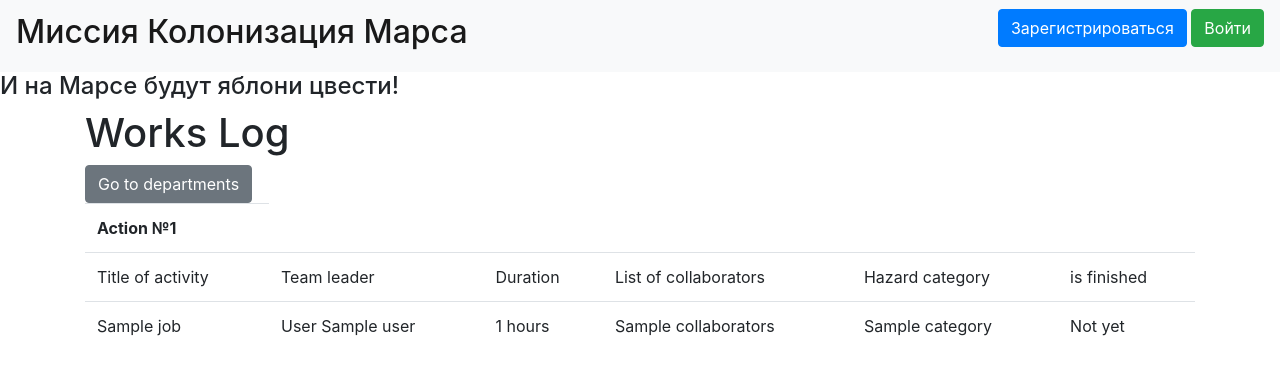
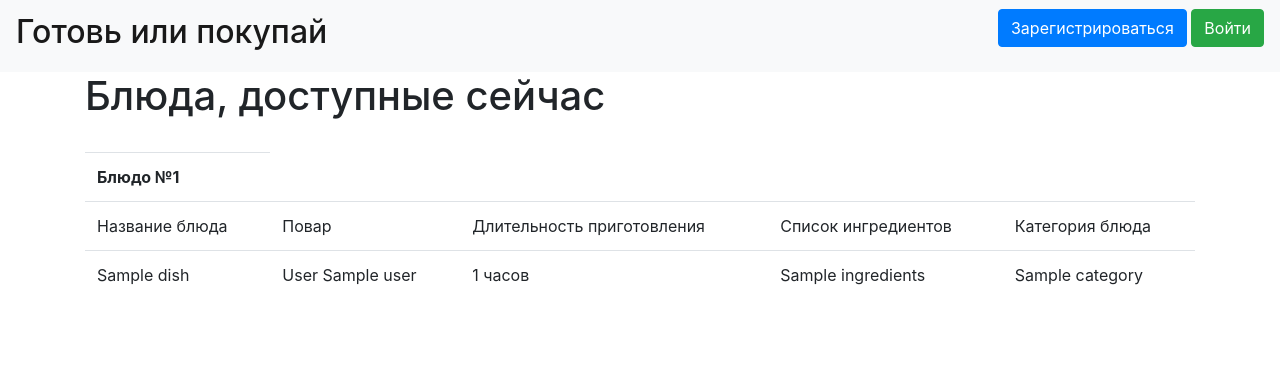
Before and after one commit to Capitan-Parrot/Web_project, a Flask app: template templates/table.html in a window 1280 px wide. Shown: the top 375 px of the page. Run offline with Flask 2, Linux system fonts and the light colour scheme; the template is opened without the code that fills it: most values are stand-ins (such as "Sample title", 1, 10 or a date in 2020); some libraries are stand-ins or nearby versions.

Commit message:
Отображение блюд бета

```diff
--- a/data/dishes.py
+++ b/data/dishes.py
@@ -13,8 +13,7 @@ class Dish(SqlAlchemyBase, SerializerMixin):
     cooker = sqlalchemy.Column(sqlalchemy.Integer, sqlalchemy.ForeignKey("users.id"))
     title = sqlalchemy.Column(sqlalchemy.String, nullable=True)
     work_size = sqlalchemy.Column(sqlalchemy.Integer, nullable=True)
+    ingredients = sqlalchemy.Column(sqlalchemy.String, nullable=True)
     category = sqlalchemy.Column(sqlalchemy.Integer, sqlalchemy.ForeignKey("category.id"))
-    categories = orm.relation("Category",
-                              secondary="dish_to_category",
-                              backref="dishes")
+    categories = orm.relation('Category')
     user = orm.relation('User')
--- a/templates/base.html
+++ b/templates/base.html
@@ -8,12 +8,11 @@
           integrity="sha384-Vkoo8x4CGsO3+Hhxv8T/Q5PaXtkKtu6ug5TOeNV6gBiFeWPGFN9MuhOf23Q9Ifjh"
           crossorigin="anonymous">
     <link rel="stylesheet" type="text/css" href="static/css/style.css"/>
-    <title>{{title}}</title>
+    <title>Кулинарный портал</title>
 </head>
 <body>
-
     <nav class="navbar navbar-light bg-light">
-    <a class="navbar-brand" href="#"><h2>Миссия Колонизация Марса</h2></a>
+    <a class="navbar-brand" href="#"><h2>Готовь или покупай</h2></a>
     {% if current_user.is_authenticated %}
         <a class="navbar-brand" href="/logout">{{ current_user.name }}</a>
     {% else %}
@@ -23,9 +22,9 @@
         </p>
     {% endif %}
     </nav>
-    <h4>И на Марсе будут яблони цвести!</h4>
     <main role="main" class="container">
         {% block content %}{% endblock %}
     </main>
+
 </body>
 </html>
--- a/templates/table.html
+++ b/templates/table.html
@@ -2,31 +2,25 @@
 
 {% block content %}
 
-    <h1>Works Log</h1>
-    <a href="departments" class="btn btn-secondary">Go to departments</a>
+    <h1>Блюда, доступные сейчас</h1>
     {% if current_user.is_authenticated %}
-        <a href="add_job" class="btn btn-secondary">Add job</a>
+        <a href="add_job" class="btn btn-secondary">Добавить блюдо</a>
         <br>
     {% endif %}
     {% for dish in orders_list %}
         <br>
         <table class="table">
-            <tr><th>Action №{{job.id}}</th></tr>
-            <tr><td>Title of activity</td> <td>Team leader</td> <td>Duration</td>
-                <td>List of collaborators</td> <td>Hazard category</td> <td>is finished</td></tr>
-            <tr><td>{{dish.job}} </td> <td>{{dish.user.surname + ' ' + dish.user.name}}</td> <td>{{dish.work_size}} hours</td>
-                <td>{{dish.collaborators}}</td> <td>{{dish.category}}</td>
-                <td>{% if job.is_finished %}
-                        <div>Done</div>
-                    {% else %}
-                        <div>Not yet</div>
-                    {% endif %}</td></tr>
-            {% if current_user.is_authenticated and ((current_user == job.user) or (current_user.id == 1)) %}
+            <tr><th>Блюдо №{{dish.id}}</th></tr>
+            <tr><td>Название блюда</td> <td>Повар</td> <td>Длительность приготовления</td>
+                <td>Список ингредиентов</td> <td>Категория блюда</td></tr>
+            <tr><td>{{dish.title}} </td> <td>{{dish.user.surname + ' ' + dish.user.name}}</td> <td>{{dish.work_size}} часов</td>
+                <td>{{dish.ingredients}}</td> <td>{{dish.categories.name}}</td>
+            {% if current_user.is_authenticated and ((current_user == dish.user) or (current_user.id == 1)) %}
             <div>
-                <a href="/add_job/{{ job.id }}" class="btn btn-warning">
+                <a href="/add_job/{{ dish.id }}" class="btn btn-warning">
                     Изменить
                 </a>
-                <a href="/job_delete/{{ job.id }}" class="btn btn-danger">
+                <a href="/job_delete/{{ dish.id }}" class="btn btn-danger">
                     Удалить
                 </a>
             </div>
```
Also changed, not shown: forms/register.py (+7 -7 lines).
